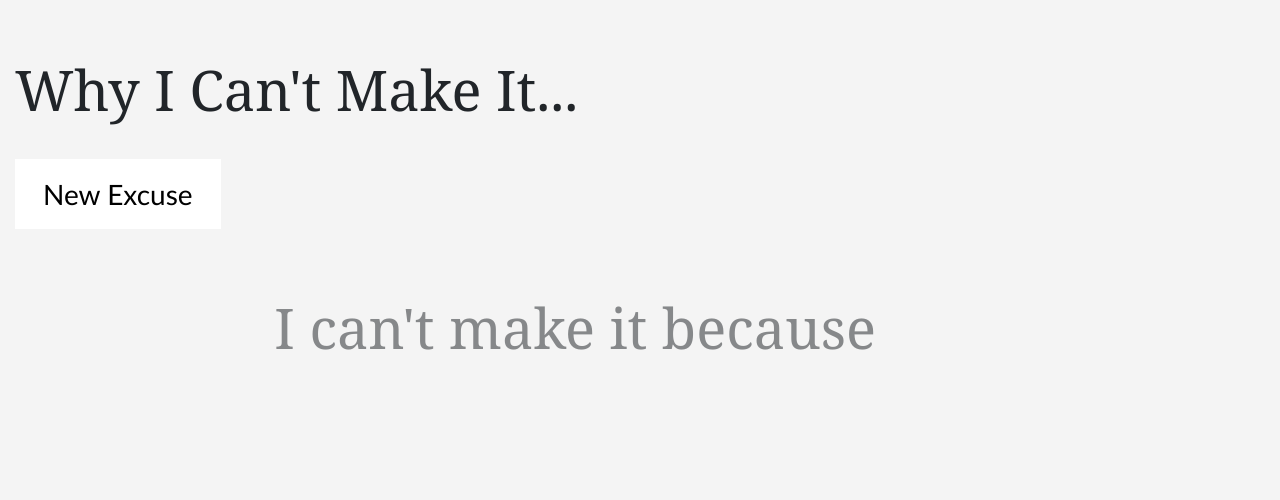
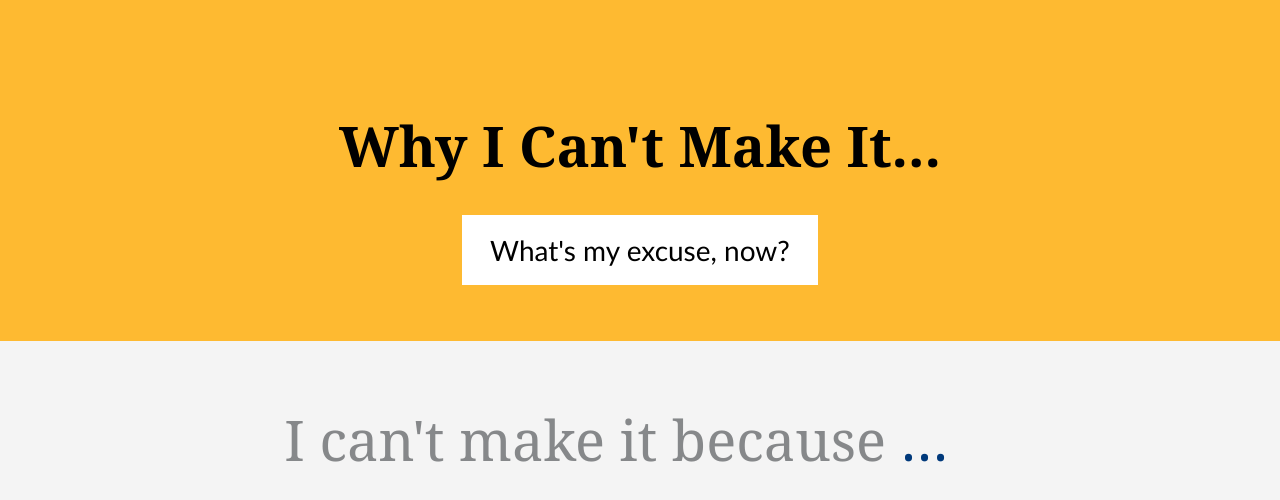
Before and after one commit to snixer724/excuse, a plain HTML site: page index.html in a window 1280 px wide. Drawn offline with nearby package versions, Linux system fonts and the light colour scheme.

Commit message:
makeover

```diff
--- a/index.html
+++ b/index.html
@@ -11,24 +11,26 @@
 <body>
 
   <div class="container-fluid">
-    <h1>Why I Can't Make It...</h1>
-    <button onclick="newExcuse()">New Excuse</button>
+    <div class="row header">
+      <div class="col">
+    <h1><strong>Why I Can't Make It...</strong></h1>
+    <button onclick="newExcuse()">What's my excuse, now?</button>
   </div>
-
+</div>
     <div class="row justify-content-md-center">
       <div class="col col-sm-8">
 
         <p>
 
-          <span class="random-text" id="apologyDisplay">
+          <span class="random-text-1" id="apologyDisplay">
           </span>
 
           I can't make it because
 
-          <span class="random-text" id="subjectDisplay">
+          <span class="random-text-2" id="subjectDisplay">…
           </span>
 
-          <span class="random-text" id="reasonDisplay">
+          <span class="random-text-3" id="reasonDisplay">
           </span>
 
         </p>
```
